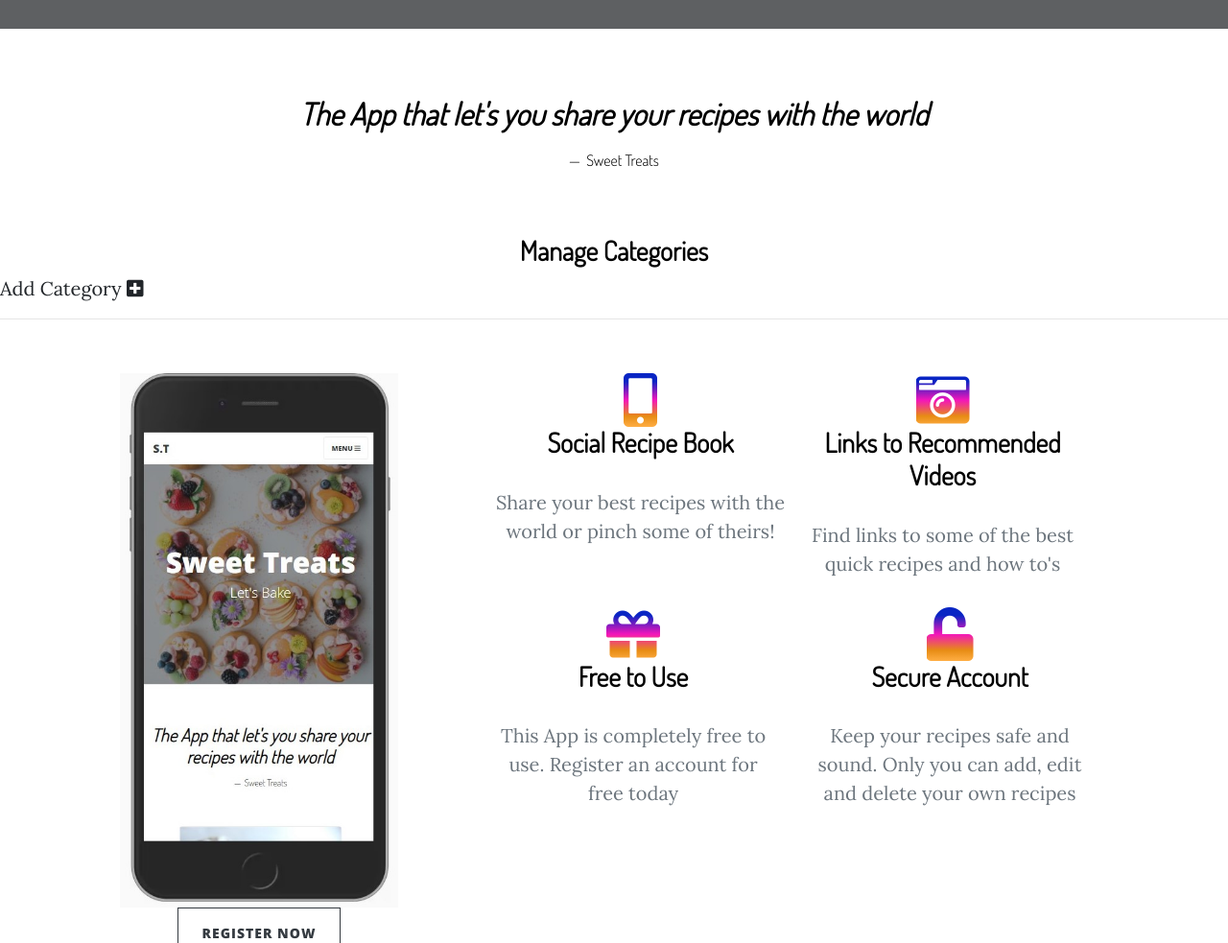
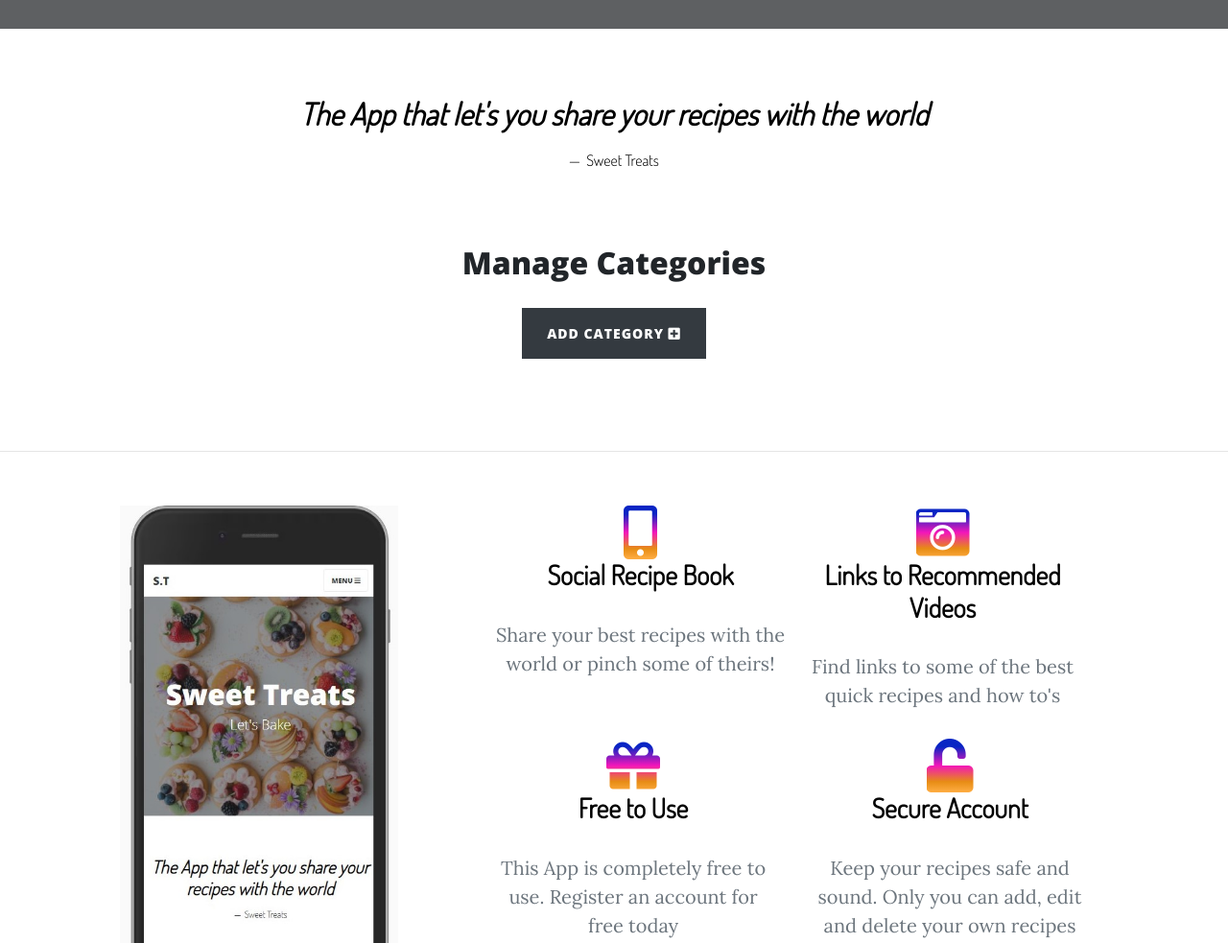
Before and after one commit to LRomero2/Sweet-Treats, a Flask app: page /get_categories in a window 1280 px wide. Shown: the part 502-1485 px from the top of the page at 96% size. Run offline with Flask 2, Linux system fonts and the light colour scheme; data that the repository does not hold is empty; some libraries are stand-ins or nearby versions; grey boxes are pictures that could not be loaded.

Commit message:
Styled content on manage categories page.

```diff
--- a/static/css/css/clean-blog.css
+++ b/static/css/css/clean-blog.css
@@ -596,3 +596,11 @@ padding-top:20px;
 #profile-name{
     padding-bottom:20px;
 }
+
+#cats-row{
+    padding:40px;
+}
+
+#cats-cards{
+    padding-inline:30px;
+}
--- a/templates/categories.html
+++ b/templates/categories.html
@@ -2,29 +2,34 @@
 {% block content %}
 
  <!-- heading -->
-<h3 class="text-center">Manage Categories</h3>
+<h2 class="text-center">Manage Categories</h2>
  <!-- add category -->
-   <div class="row">
-        <div class="col-sm-12 justify-content-center">
-            <a href="{{ url_for('add_category') }}" class="btn-large">
+ <div class="container">
+   <div class="row text-center justify-content-center">
+        <div class="col-4 justify-content-center">
+            <a href="{{ url_for('add_category') }}" class="btn btn-dark">
                 Add Category <i class="fas fa-plus-square right"></i>
             </a>
         </div>
     </div>
-    <div class="row">
+    </div>
+    <div class="container-fluid">
+    <div class="row" id="cats-row">
         {% for category in categories %}
-            <div class="col s12 m4">
-                <div class="justify-content-center">
-                    <div class="card-content white-text">
+            <div class="card col-8 shadow p-3 mb-4 bg-body rounded" id="cats-cards">
+                <div class="text-center justify-content-around">
+                    <div class="card-body">
                         <span class="card-title">{{ category.category_name }}</span>
                     </div>
                     <div class="card-action">
-                        <a href="{{ url_for('edit_category', category_id=category._id) }}" class="btn green accent-4">Edit</a>
-                        <a href="{{ url_for('delete_category', category_id=category._id) }}" class="btn deep-orange accent-4 lighten-1">Delete</a>
+                        <a href="{{ url_for('edit_category', category_id=category._id) }}" class="btn btn-outline-warning">Edit</a>
+                        <a href="{{ url_for('delete_category', category_id=category._id) }}" class="btn btn-outline-danger">Delete</a>
                     </div>
                 </div>
             </div>
         {% endfor %}
     </div>
+    </div>
+
 
 {% endblock %}
```
